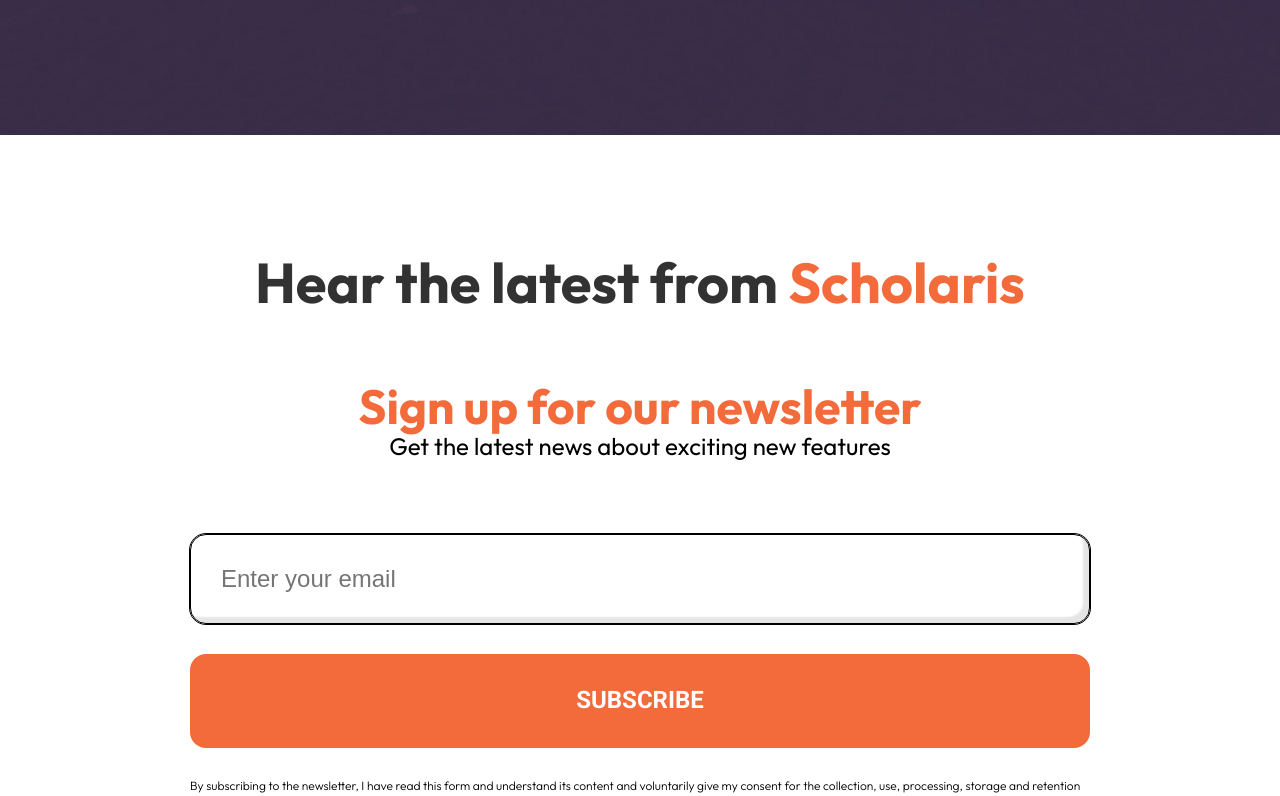
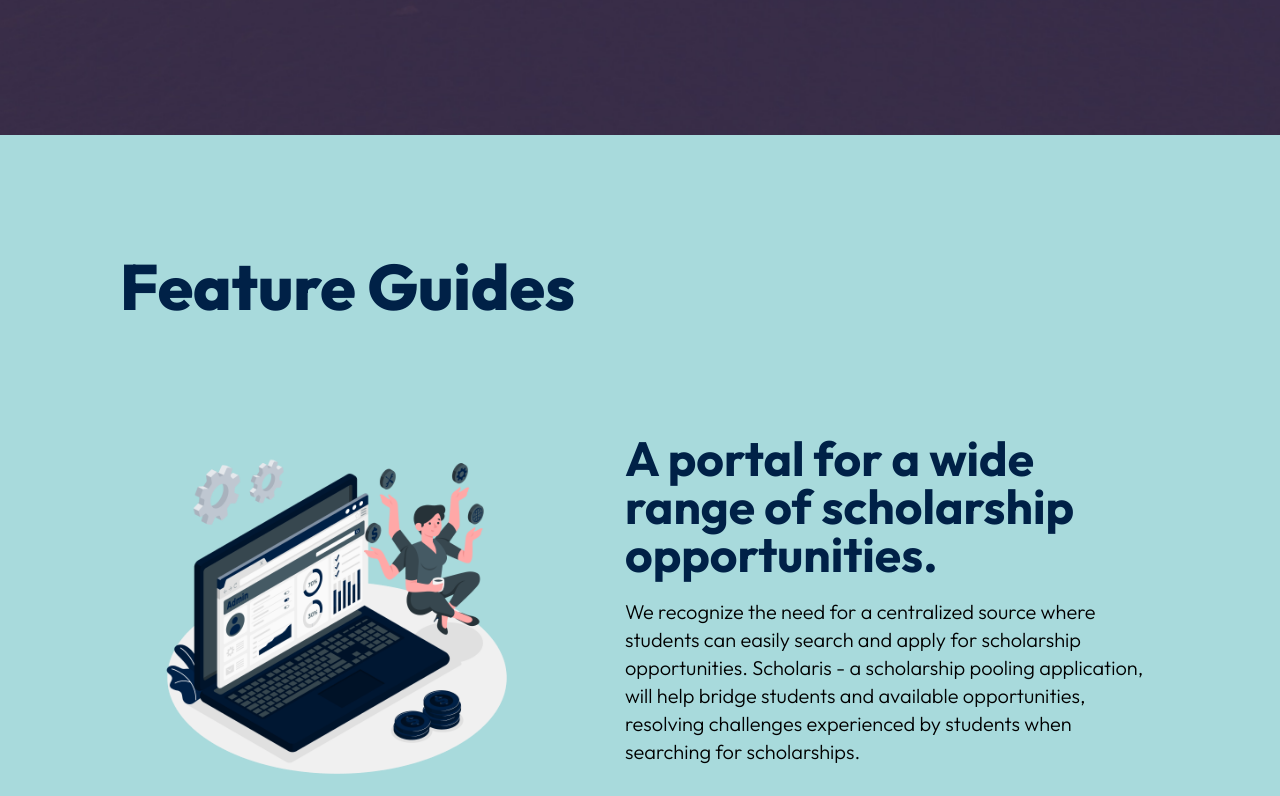
Before and after one commit to Sence1-inc/sp-scholaris-master, a React (Create React App) app in the folder frontend/: page /student in a window 1280 px wide. Shown: the part 760-1556 px from the top of the page. Built offline with nearby package versions, Linux system fonts and the light colour scheme.

Commit message:
resolved conflict in teaserstudent

```diff
--- a/frontend/src/containers/TeaserPage/TeaserProvider.tsx
+++ b/frontend/src/containers/TeaserPage/TeaserProvider.tsx
@@ -18,7 +18,7 @@
             <span className='newsletter-subheader__orange'>Scholaris</span>
           </>} subtitle_content={'Sign up for our newsletter'}
           description_content={'Get the latest news about exciting new features'} />
-      <FeatureGuides features={FEATURES} />
+      <FeatureGuides features={FEATURES} contentType='providerFeatures'/>
       <Footer />
     </>
   );
--- a/frontend/src/containers/TeaserPage/TeaserStudent.tsx
+++ b/frontend/src/containers/TeaserPage/TeaserStudent.tsx
@@ -3,6 +3,8 @@
 import Footer from '../../components/Footer/Footer';
 import WelcomeSection from '../../components/WelcomeSection/WelcomeSection';
 import Newsletter from '../../components/Newsletter/Newsletter';
+import FeatureGuides from '../../components/Feature/FeatureGuides';
+import { FEATURES } from '../../data/StudentContent';
 import { STUDENT_TYPE } from '../../constants/constants';
 import { STUDENT_WELCOME_SUBHEADER, STUDENT_WELCOME_THIRD_LEVEL_HEADING } from '../../data/StudentContent';
 import Search from '../../components/Search/Search';
@@ -12,6 +14,7 @@
     <>
       <Header />
       <WelcomeSection subheader={STUDENT_WELCOME_SUBHEADER} third_level_header={STUDENT_WELCOME_THIRD_LEVEL_HEADING} />
+      <FeatureGuides features={FEATURES} contentType='studentFeatures'/>
       <Newsletter user_type={STUDENT_TYPE} title_content={<>
             Hear the latest from{' '}
             <span className='newsletter-subheader__orange'>Scholaris</span>
```
